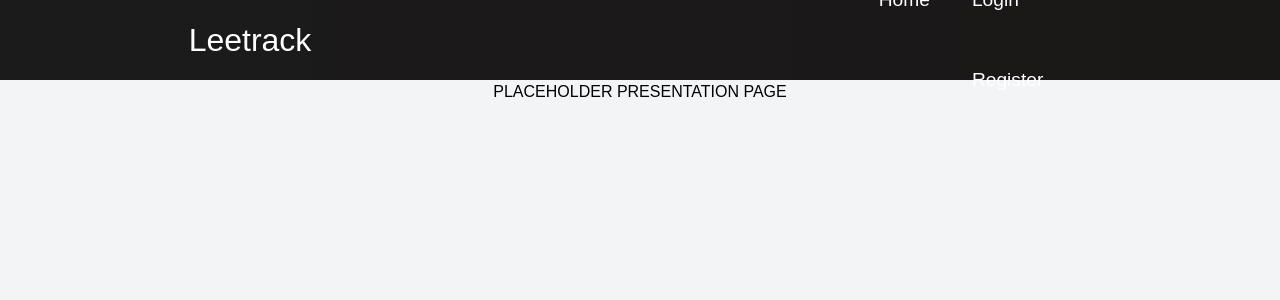
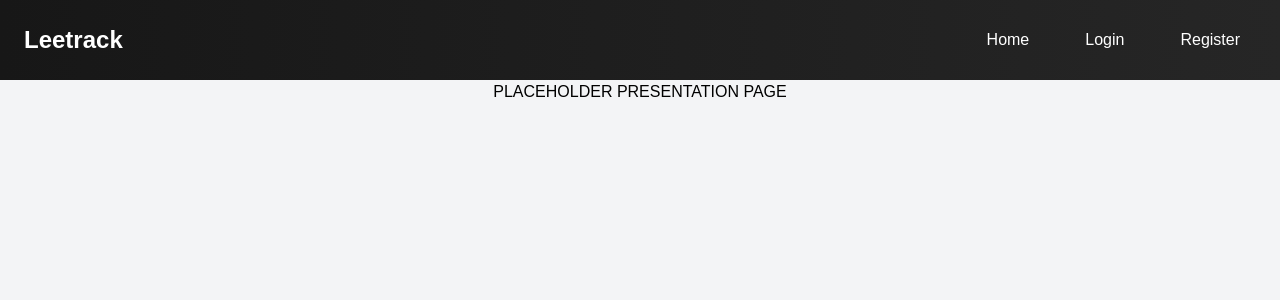
Before and after one commit to ripmemes/leetrack, a React (Create React App) app: page / in a window 1280 px wide. Shown: the top 300 px of the page. Built offline with nearby package versions, Linux system fonts and the light colour scheme.

Commit message:
ref: use tailwind instead of vanilla css

```diff
--- a/src/frontend/components/Navbar.js
+++ b/src/frontend/components/Navbar.js
@@ -1,7 +1,6 @@
 import React, { useState, useEffect } from 'react';
 import { Link } from 'react-router-dom';
 import { Button } from './Button';
-import './Navbar.css'
 
 function Navbar({logged,setLogged}) {
     const [click, setClick] = useState(false);
@@ -40,37 +39,41 @@ function Navbar({logged,setLogged}) {
 
     return (
         <>
-            <nav className="navbar " >
-                <div className="navbar-container">
-                    <Link to="/" className="navbar-logo" onClick={closeMobileMenu}>
-                        Leetrack <i className="fa-solid fa-house"></i>
+            <nav className="bg-gradient-to-r from-neutral-900 to-neutral-800 h-20 flex justify-center items-center sticky top-0 z-[999]" >
+                <div className="flex justify-between items-center h-20 w-full max-w-[1500px] px-6">
+                    <Link to="/" className="text-white text-2xl font-bold flex items-center cursor-pointer" onClick={closeMobileMenu}>
+                        Leetrack
+                        {/* <i className="fa-solid fa-house ml-2"></i> */}
                     </Link>
-                    <div className='menu-icon' onClick={handleClick}>
+                    <div className='text-white text-2xl cursor-pointer md:hidden' onClick={handleClick}>
                         {/* <i className={click ? 'fas fa-times' : 'fas fa-bars'} /> */}
-                        <p className="temp">Menu icon</p>
+                        placeholder
                     </div>
-                    <ul className={click ? 'nav-menu active' : 'nav-menu'} >
-                        <li className='nav-item'>
-                            <Link to='/' className='nav-links' onClick={closeMobileMenu}>
+                    <ul className={`absolute md:static top-20 left-0 w-full md:w-auto bg-neutral-900 md:bg-transparent
+                        flex flex-col md:flex-row md:space-x-6
+                        transition-all duration-500 ease-in-out
+                        ${click ? "left-0 opacity-100" : "left-[-100%] opacity-0 md:opacity-100"}`} >
+                        <li>
+                            <Link to='/' className='text-white px-4 py-2 block hover:border-b-4 hover:border-white transition duration-200' onClick={closeMobileMenu}>
                                 Home
                             </Link>
                         </li>
                         {!logged &&
 
-                        <div><li className='nav-item'>
-                            <Link to='/login' className='nav-links' onClick={closeMobileMenu}>
+                        <><li>
+                            <Link to='/login' className='text-white px-4 py-2 block hover:border-b-4 hover:border-white transition duration-200' onClick={closeMobileMenu}>
                                 Login
                             </Link>
                         </li>
-                        <li className='nav-item'>
-                            <Link to='/register' className='nav-links' onClick={closeMobileMenu}>
+                        <li>
+                            <Link to='/register' className='text-white px-4 py-2 block hover:border-b-4 hover:border-white transition duration-200' onClick={closeMobileMenu}>
                                 Register
                             </Link>
-                        </li></div>
+                        </li></>
                          }
                          {logged &&
-                         <li className="nav-item">
-                            <Link to='/' className="nav-links" onClick={()=>{
+                         <li>
+                            <Link to='/' className="text-white px-4 py-2 block hover:border-b-4 hover:border-white transition duration-200" onClick={()=>{
                                 localStorage.removeItem("token")
                                 setLogged(false)
                             }}>
```
